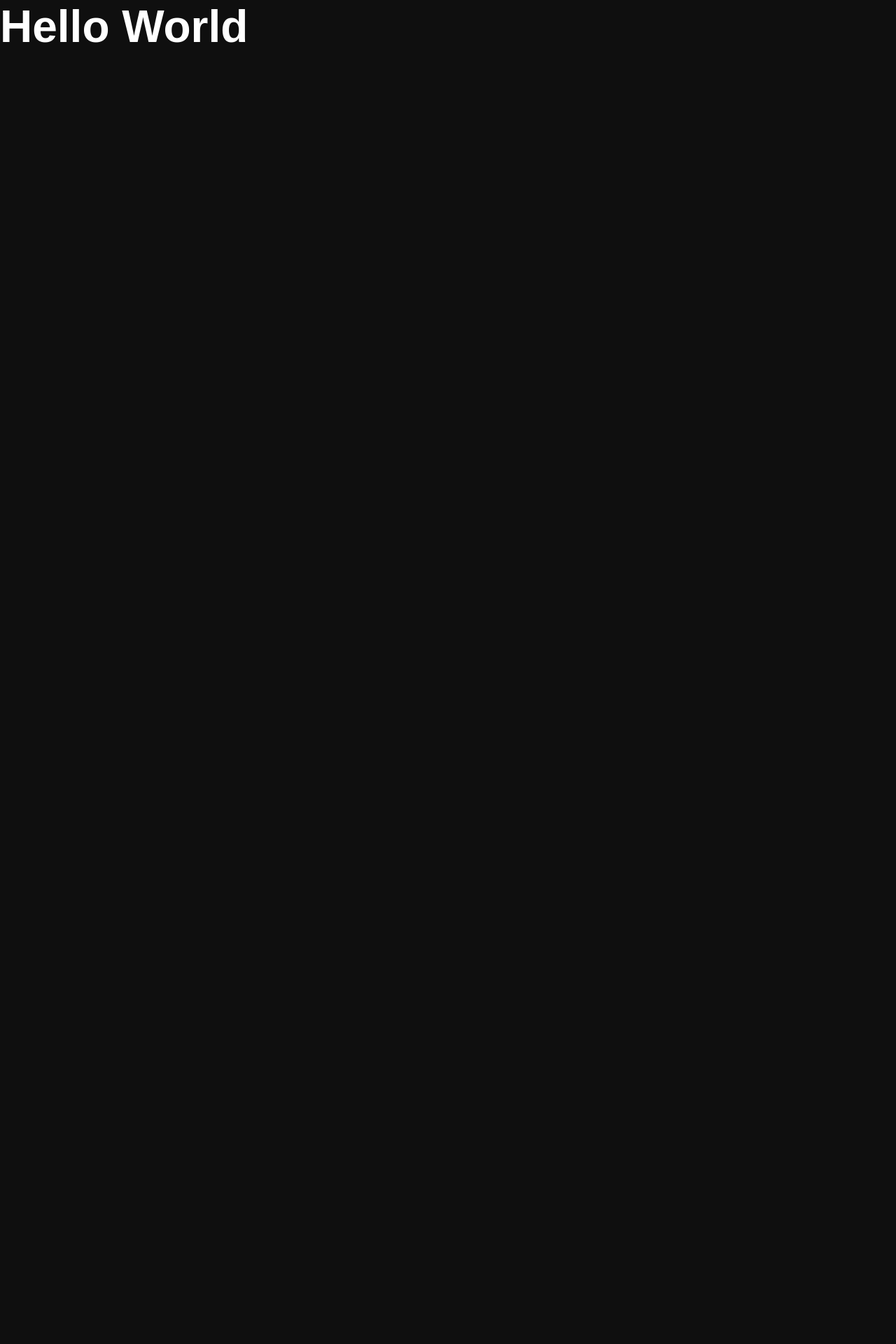
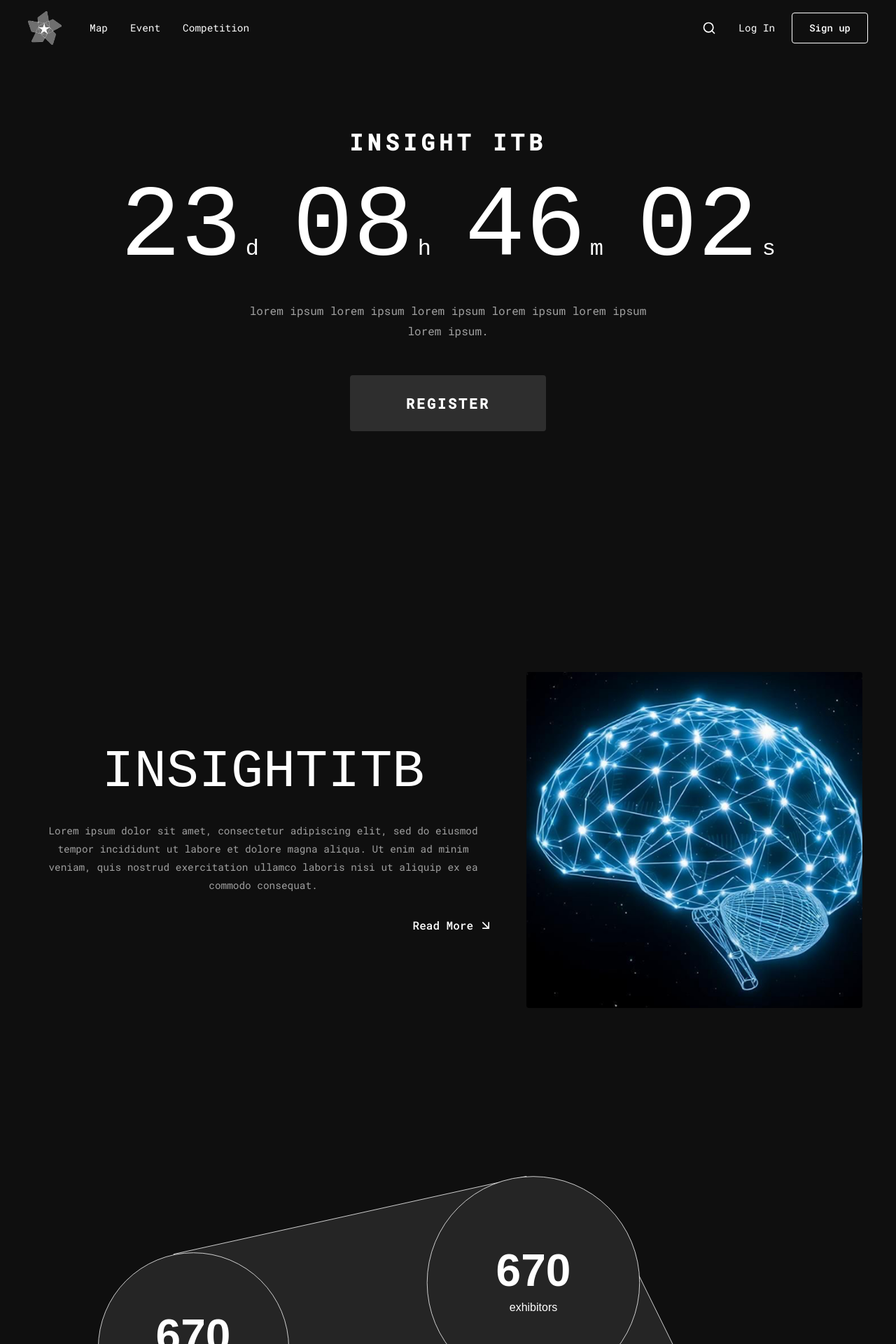
Before and after one commit to itb-insight/itb_insight, a Next.js app: page / in a window 1280 px wide. Shown: the top 1920 px of the page at 70% size. Before the commit the page ends 800 px from the top, so only its background shows below. Built offline with nearby package versions, Linux system fonts and the light colour scheme; a web font is replaced by a local one.

Commit message:
feat: put all sections together

```diff
--- a/src/app/page.tsx
+++ b/src/app/page.tsx
@@ -1,7 +1,24 @@
+import Navbar from "@/shared/components/Navbar/Navbar"
+import HeroSection from "@/features/landing/components/HeroSection/HeroSection"
+import AboutSection from "@/features/landing/components/AboutSection/AboutSection"
+import StatsSection from "@/features/landing/components/StatsSection/StatsSection"
+import GallerySection from "@/features/landing/components/GallerySection/GallerySection"
+import TimelineSection from "@/features/landing/components/TimelineSection/TimelineSection"
+import MediaPartnersSection from "@/features/landing/components/MediaPartnersSection/MediaPartnersSection"
+import Footer from "@/shared/components/Footer/Footer"
+
 export default function HomePage() {
   return (
     <main>
-      <h1>Hello World</h1>
+      <Navbar />
+      <HeroSection />
+      <AboutSection />
+      <StatsSection />
+      <GallerySection />
+      <TimelineSection />
+      <MediaPartnersSection />
+      <Footer />
+
     </main>
   )
 }
```
